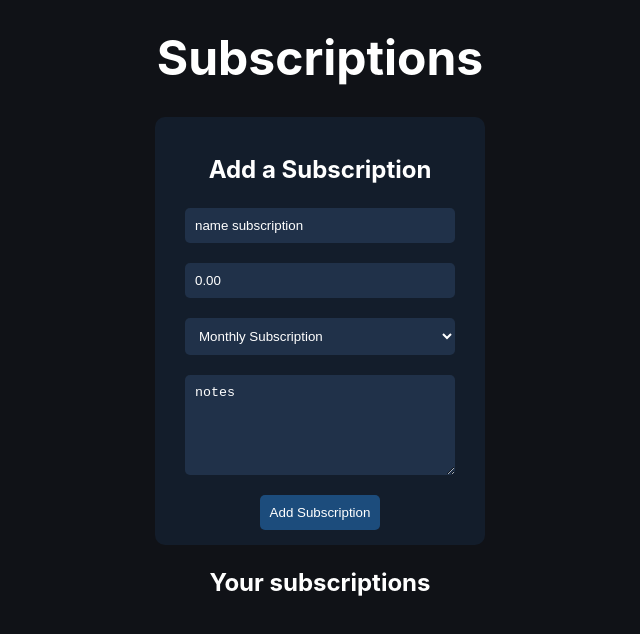
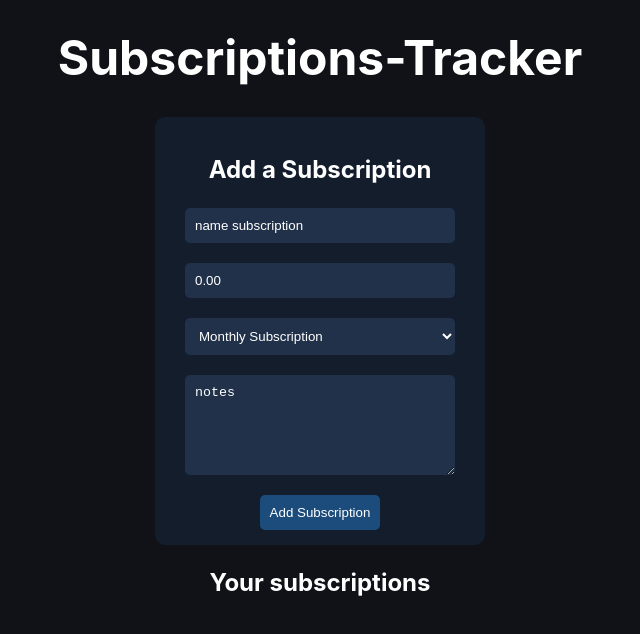
Before and after one commit to phsworks/subscriptions-app, a website built with Vite: page index.html in a window 1280 px wide. Shown: the whole page, without its empty margins (320-960 px from the left). Built offline with nearby package versions, Linux system fonts and the light colour scheme; some packages are replaced by stand-ins of ours; no server answers; the database is empty.

Commit message:
subscriptions tracker

```diff
--- a/index.html
+++ b/index.html
@@ -10,7 +10,7 @@
 
 <body>
   <div id="app">
-    <h1>Subscriptions</h1>
+    <h1>Subscriptions-Tracker</h1>
     <div class="add-subscription-section">
       <h2>Add a Subscription</h2>
       <form id="subscription-form">
```
